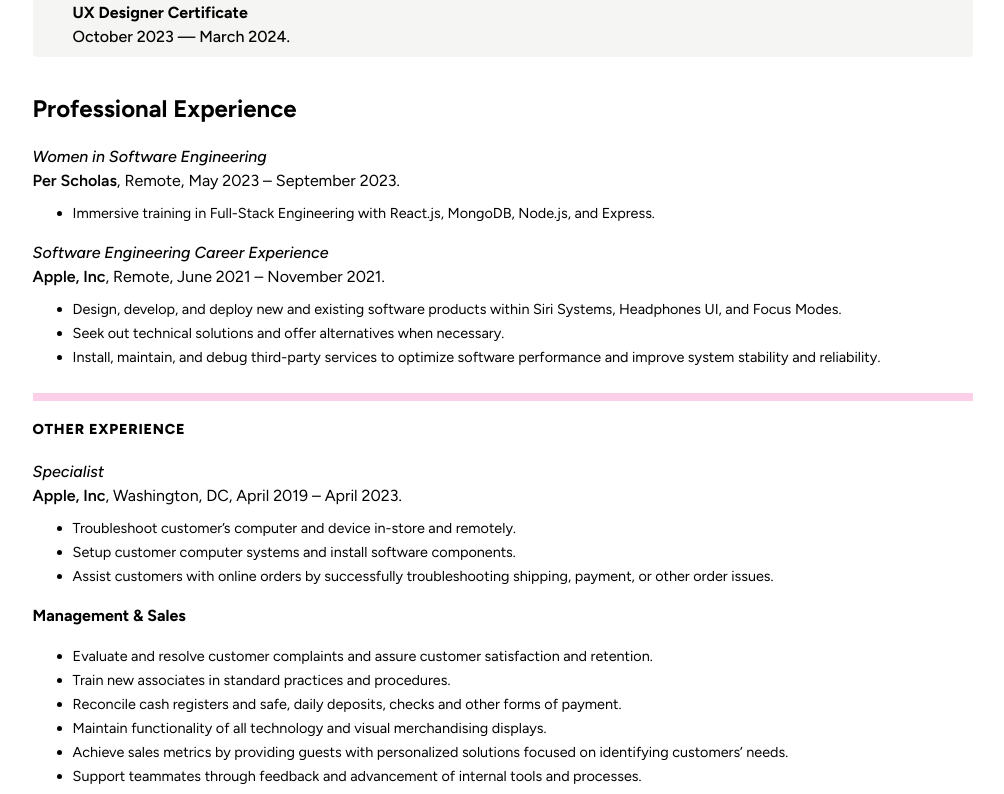
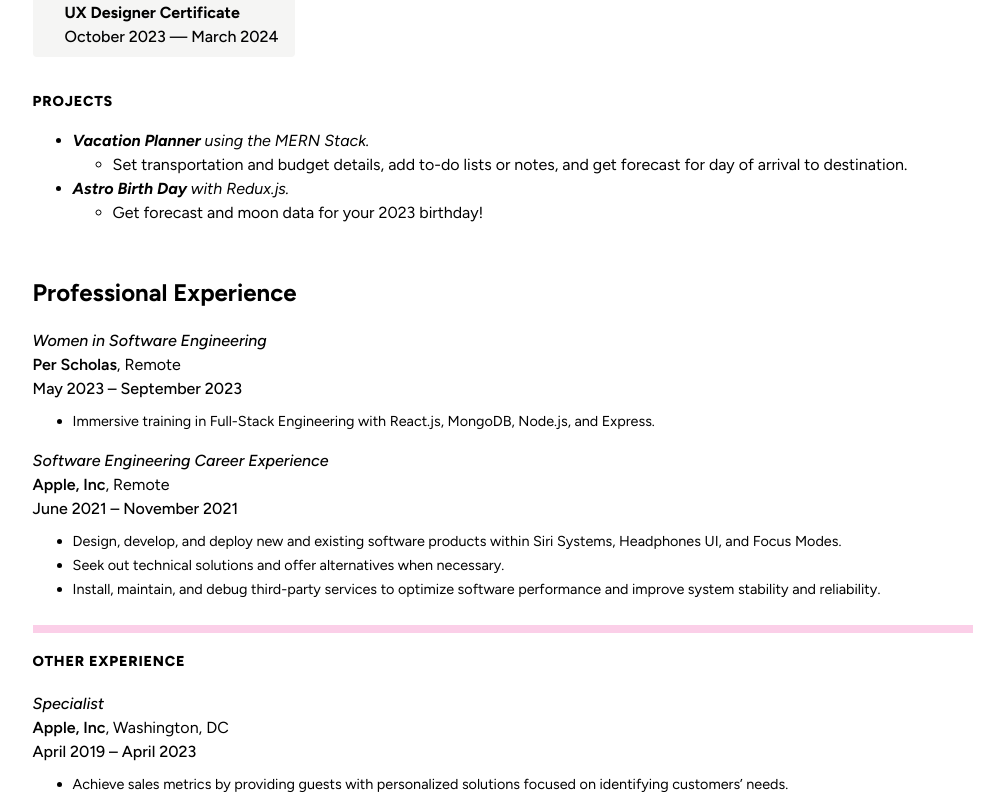
Before and after one commit to fiddle-leaf/selesie, a React (Create React App) app: page /selesie/resume in a window 1280 px wide. Shown: the part 687-1481 px from the top of the page, without its empty margins (137-1141 px from the left). Built offline with nearby package versions, Linux system fonts and the light colour scheme; a web font is replaced by a local one.

Commit message:
Add section for projects in Resume

```diff
--- a/src/components/resume/Resume.js
+++ b/src/components/resume/Resume.js
@@ -18,6 +18,7 @@ export default function Resume() {
         </div>
         <article>
           <h3>Work in Progress</h3>
+          <div className={styles.edu}>
             <ul className={styles.ongoing}>
               <li>
                 <a href="https://grow.google/" alt="Grow with Google website">
@@ -26,9 +27,36 @@ export default function Resume() {
                 <br />
                 <strong>UX Designer Certificate</strong>
                 <br />
-              <span className={styles.date}>October 2023 — March 2024.</span>
+                <span className={styles.date}>October 2023 — March 2024</span>
               </li>
             </ul>
+            <div className={styles.projects}>
+              <h4 className={styles.subtitle}>Projects</h4>
+              <ul>
+                <li>
+                  <em>
+                    <strong>Vacation Planner </strong>
+                    using the MERN Stack.
+                  </em>
+                  <ul>
+                    <li>
+                      Set transportation and budget details, add to-do lists or
+                      notes, and get forecast for day of arrival to destination.
+                    </li>
+                  </ul>
+                </li>
+                <li>
+                  <em>
+                    <strong>Astro Birth Day </strong>
+                    with Redux.js.
+                  </em>
+                  <ul>
+                    <li>Get forecast and moon data for your 2023 birthday!</li>
+                  </ul>
+                </li>
+              </ul>
+            </div>
+          </div>
         </article>
         <article>
           <h3>Professional Experience</h3>
@@ -37,7 +65,9 @@ export default function Resume() {
               <h5>
                 <em>Women in Software Engineering</em>
               </h5>
-              <strong>Per Scholas</strong>, Remote, May 2023 – September 2023.
+              <strong>Per Scholas</strong>, Remote
+              <br />
+              <span className={styles.date}>May 2023 – September 2023</span>
               <ul className={styles.details}>
                 <li>
                   Immersive training in Full-Stack Engineering with React.js,
@@ -49,7 +79,9 @@ export default function Resume() {
               <h5>
                 <em>Software Engineering Career Experience</em>
               </h5>
-              <strong> Apple, Inc</strong>, Remote, June 2021 – November 2021.
+              <strong> Apple, Inc</strong>, Remote
+              <br />
+              <span className={styles.date}>June 2021 – November 2021</span>
               <ul className={styles.details}>
                 <li>
                   Design, develop, and deploy new and existing software products
@@ -75,20 +107,29 @@ export default function Resume() {
               <h5>
                 <em>Specialist</em>
               </h5>
-              <strong>Apple, Inc</strong>, Washington, DC, April 2019 &ndash;
-              April 2023.
+              <strong>Apple, Inc</strong>, Washington, DC
+              <br />
+              <span className={styles.date}>April 2019 &ndash; April 2023</span>
               <ul className={styles.details}>
+                <li>
+                  Achieve sales metrics by providing guests with personalized
+                  solutions focused on identifying customers’ needs.
+                </li>
+                <li>
+                  Maintain functionality of all technology and visual
+                  merchandising displays.
+                </li>
                 <li>
                   Troubleshoot customer’s computer and device in-store and
                   remotely.
                 </li>
                 <li>
-                  Setup customer computer systems and install software
-                  components.
+                  Setup customer device systems and install software components.
                 </li>
+
                 <li>
                   Assist customers with online orders by successfully
-                  troubleshooting shipping, payment, or other order issues.
+                  troubleshooting shipping, payment, or other order inquiries.
                 </li>
               </ul>
             </div>
@@ -107,14 +148,6 @@ export default function Resume() {
                   other forms of payment.
                 </li>
                 <li>
-                  Maintain functionality of all technology and visual
-                  merchandising displays.
-                </li>
-                <li>
-                  Achieve sales metrics by providing guests with personalized
-                  solutions focused on identifying customers’ needs.
-                </li>
-                <li>
                   Support teammates through feedback and advancement of internal
                   tools and processes.
                 </li>
--- a/src/components/resume/Resume.module.sass
+++ b/src/components/resume/Resume.module.sass
@@ -36,7 +36,7 @@
         weight: 800
 
 .blurb
-    @include flex(column nowrap, $bit/3)
+    @include flex(column nowrap, calc($bit/3))
 .intro
     margin-block: 0
     font-size: 1.1rem
@@ -47,25 +47,35 @@
 
 .email
     background: $underline
-    padding-inline: $bit/4
+    padding-inline: calc($bit/4)
 
 .ongoing
     margin-block: 0
     background: #f5f5f4
-    padding-block: $bit/2
+    padding: calc($bit/2) $bit
     border-radius: 4px
 
-
+    li
+        margin-left: $bit
     a
         text-decoration: underline 2px
 
-    .date
-        font-weight: 500
+.date
+    font-weight: 500
+
+.edu
+    @include flex(column nowrap, 2rem)
+    align-items: flex-start
+
+    .subtitle
+        margin-block: 0
+
+
 
 .subtitle
     margin-block-start: $bit
     text-transform: uppercase
-    letter-spacing: $bit/20
+    letter-spacing: calc($bit/20)
     font:
         size: 0.9rem
         weight: 800
@@ -73,7 +83,7 @@
 .contact
     margin-block: 0
 .details
-    margin-block: $bit/2
+    margin-block: calc($bit/2)
     font-size: 0.9rem
 
 .exp
@@ -89,11 +99,11 @@
             weight: 500
 
 .work
-    @include flex(column nowrap, $bit/2)
+    @include flex(column nowrap, calc($bit/2))
 
     h6
         margin-block: 0
         font-size: $bit
 
 .other
-    border-top: $bit/2 solid $underline
+    border-top: calc($bit/2) solid $underline
```
Lines whose indentation alone changed are shown as unchanged.
